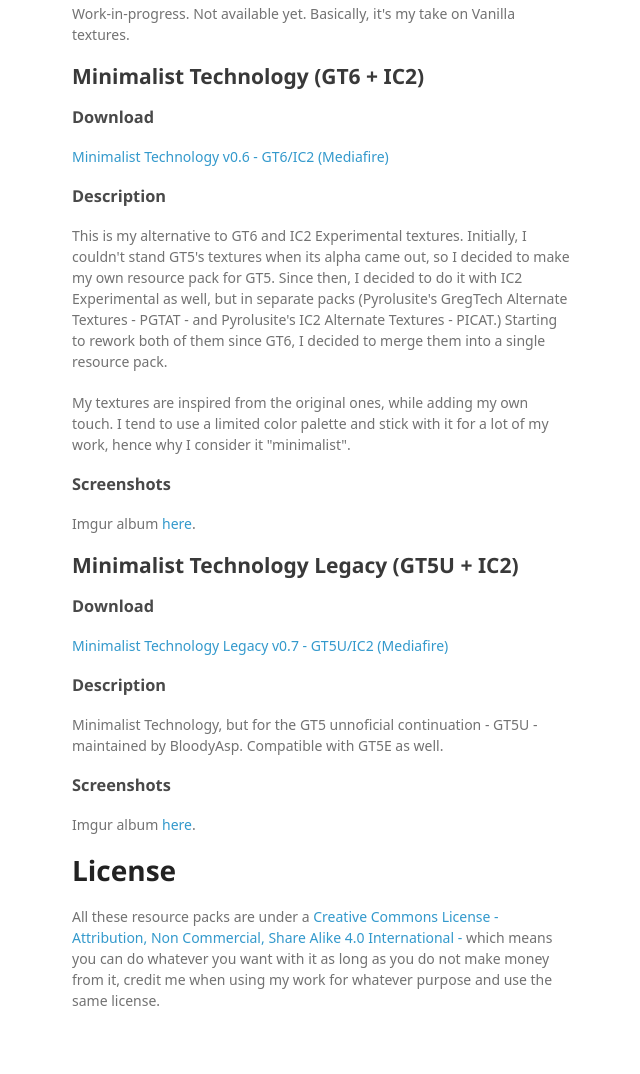
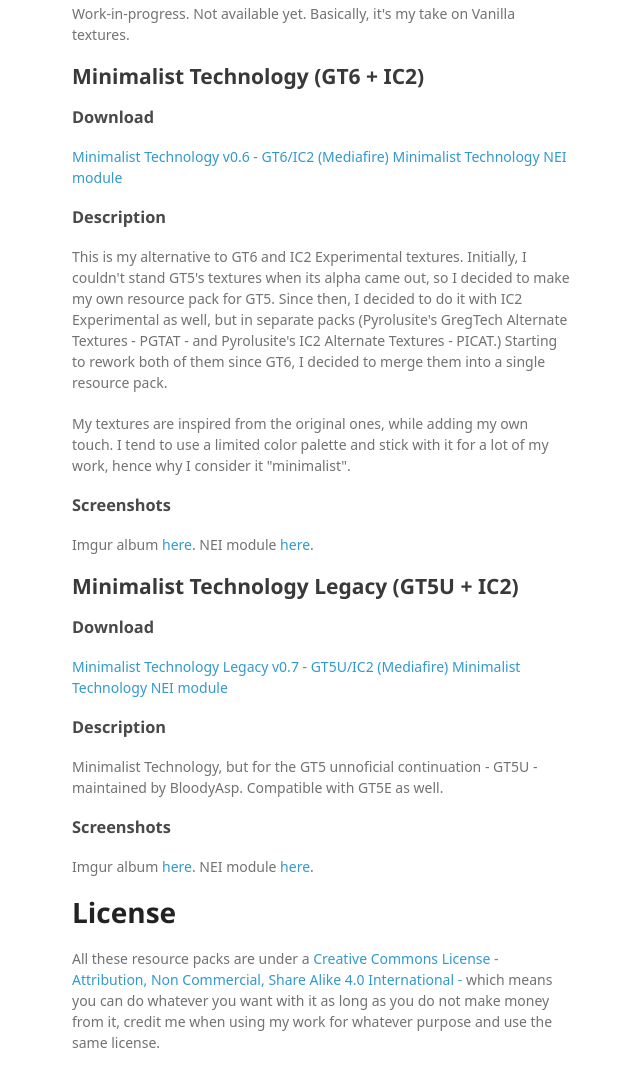
Before and after one commit to Pyrolusite/PyrolusitesResourcePacks, a plain HTML site: page index.html in a window 1280 px wide. Shown: the part 809-1883 px from the top of the page, without its empty margins (498-1138 px from the left). Drawn offline with Linux system fonts and the light colour scheme; a web font is replaced by a local one.

```diff
--- a/index.html
+++ b/index.html
@@ -73,7 +73,8 @@ Basically, it's my take on Vanilla textures.</p>
 <h3>
 <a id="download-1" class="anchor" href="#download-1" aria-hidden="true"><span class="octicon octicon-link"></span></a>Download</h3>
 
-<p><a href="http://www.mediafire.com/download/ddp7qx2bbxiga9a/minimalist_technology_v0_6.zip">Minimalist Technology v0.6 - GT6/IC2 (Mediafire)</a></p>
+<p><a href="http://www.mediafire.com/download/ddp7qx2bbxiga9a/minimalist_technology_v0_6.zip">Minimalist Technology v0.6 - GT6/IC2 (Mediafire)</a>
+<a href="http://www.mediafire.com/download/44cq1bi24pkc9af/mt_nei_module.zip">Minimalist Technology NEI module</a></p>
 
 <h3>
 <a id="description-2" class="anchor" href="#description-2" aria-hidden="true"><span class="octicon octicon-link"></span></a>Description</h3>
@@ -86,7 +87,8 @@ Initially, I couldn't stand GT5's textures when its alpha came out, so I decided
 <h3>
 <a id="screenshots-1" class="anchor" href="#screenshots-1" aria-hidden="true"><span class="octicon octicon-link"></span></a>Screenshots</h3>
 
-<p>Imgur album <a href="http://imgur.com/a/JJkS2">here</a>.</p>
+<p>Imgur album <a href="http://imgur.com/a/JJkS2">here</a>.
+NEI module <a href="http://i.imgur.com/l7uYaqf.png">here</a>.</p>
 
 <h2>
 <a id="minimalist-technology-legacy-gt5u--ic2" class="anchor" href="#minimalist-technology-legacy-gt5u--ic2" aria-hidden="true"><span class="octicon octicon-link"></span></a>Minimalist Technology Legacy (GT5U + IC2)</h2>
@@ -94,7 +96,8 @@ Initially, I couldn't stand GT5's textures when its alpha came out, so I decided
 <h3>
 <a id="download-2" class="anchor" href="#download-2" aria-hidden="true"><span class="octicon octicon-link"></span></a>Download</h3>
 
-<p><a href="http://www.mediafire.com/download/2m9v1nny2g48iv6/minimalist_technology_legacy_v0_7.zip">Minimalist Technology Legacy v0.7 - GT5U/IC2 (Mediafire)</a></p>
+<p><a href="http://www.mediafire.com/download/2m9v1nny2g48iv6/minimalist_technology_legacy_v0_7.zip">Minimalist Technology Legacy v0.7 - GT5U/IC2 (Mediafire)</a>
+<a href="http://www.mediafire.com/download/44cq1bi24pkc9af/mt_nei_module.zip">Minimalist Technology NEI module</a></p>
 
 <h3>
 <a id="description-3" class="anchor" href="#description-3" aria-hidden="true"><span class="octicon octicon-link"></span></a>Description</h3>
@@ -105,7 +108,8 @@ Compatible with GT5E as well.</p>
 <h3>
 <a id="screenshots-2" class="anchor" href="#screenshots-2" aria-hidden="true"><span class="octicon octicon-link"></span></a>Screenshots</h3>
 
-<p>Imgur album <a href="http://imgur.com/a/T8tVf">here</a>.</p>
+<p>Imgur album <a href="http://imgur.com/a/T8tVf">here</a>.
+NEI module <a href="http://i.imgur.com/l7uYaqf.png">here</a>.</p>
 
 <h1>
 <a id="license" class="anchor" href="#license" aria-hidden="true"><span class="octicon octicon-link"></span></a>License</h1>
```
Also changed, not shown: params.json (+1 -1 lines).
